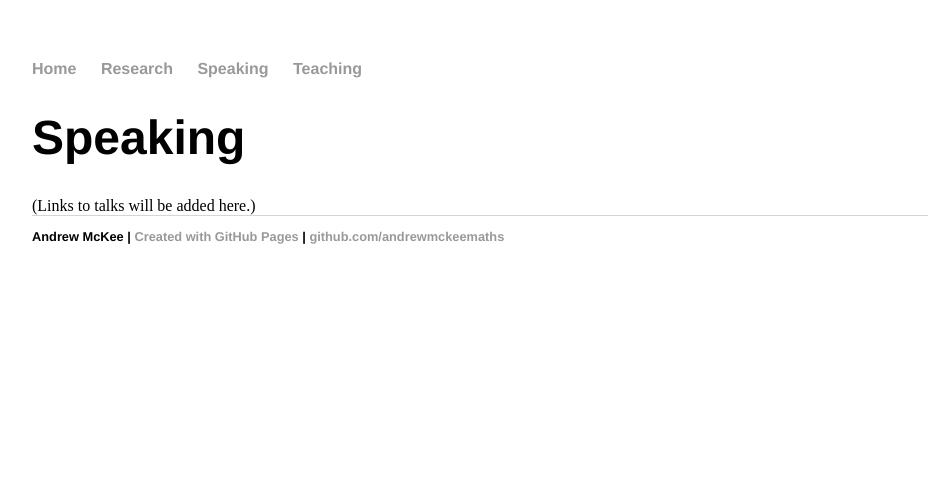
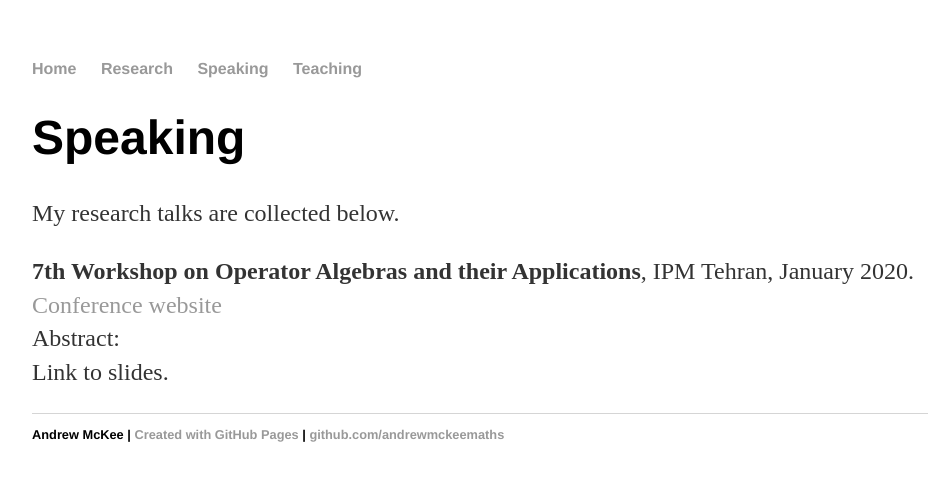
Before and after one commit to andrewmckeemaths/andrewmckeemaths.github.io, a Jekyll site: the page built from speaking/index.html, in a window 1280 px wide. Shown: the top 481 px of the page, without its empty margins (160-1103 px from the left). Built offline with Jekyll 4.4.1, drawn with Linux system fonts in a browser that asks for light colours.

Commit message:
Update index.html
Info on IPM talk

```diff
--- a/speaking/index.html
+++ b/speaking/index.html
@@ -5,4 +5,8 @@ title: Andrew McKee
 
 <h1>Speaking</h1>
 
-(Links to talks will be added here.)
+<p>My research talks are collected below.</p>
+
+<p><strong>7th Workshop on Operator Algebras and their Applications</strong>, IPM Tehran, January 2020. <a href="http://math.ipm.ac.ir/conferences/2020/OpeAlg2020/">Conference website</a> <br />
+Abstract: <br />
+Link to slides.</p>
```
